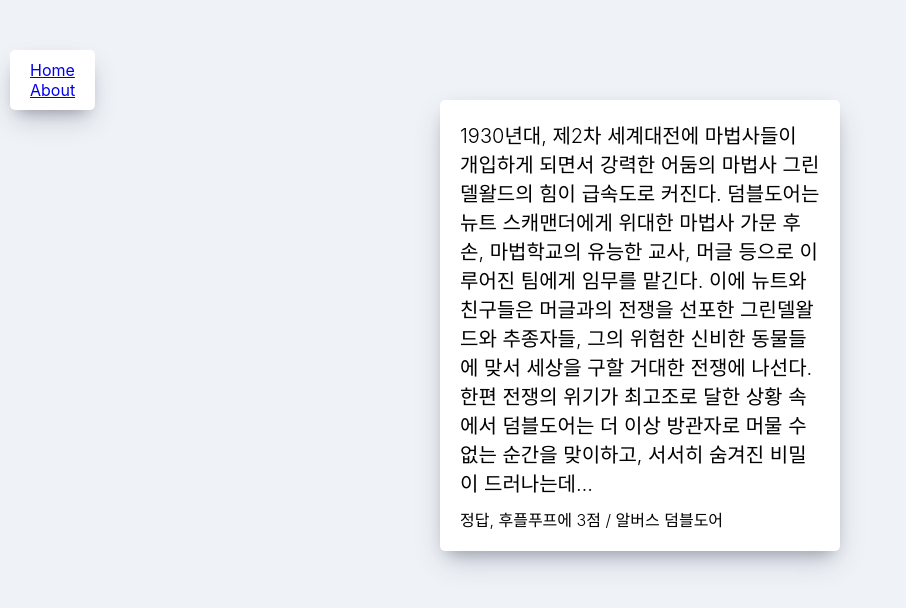
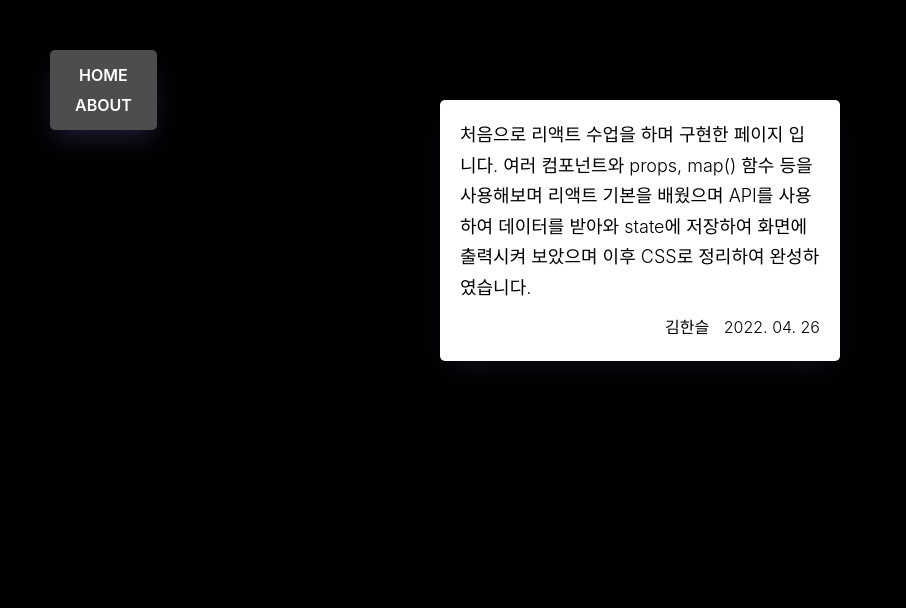
Before and after one commit to kimhansul/movie_app_2022, a React (Create React App) app: page /#/about in a window 1280 px wide. Shown: the top 608 px of the page, without its empty margins (0-906 px from the left). Built offline with nearby package versions, Linux system fonts and the light colour scheme.

Commit message:
구조 및 내용 일부 수정/CSS 수정

```diff
--- a/src/App.css
+++ b/src/App.css
@@ -4,7 +4,7 @@
 body{
     margin: 0;
     padding: 0;
-    background-color: #eff3f7;
+    background-color: #000000;
     height: 100%;
     font-family: -apple-system, BlinkMacSystemFont, 'Segoe UI', Roboto, Oxygen, Ubuntu, Cantarell, 'Open Sans', 'Helvetica Neue', sans-serif;
 }
--- a/src/components/Movie.css
+++ b/src/components/Movie.css
@@ -2,33 +2,43 @@
     background-color: white;
     margin-bottom: 70px;
     font-weight: 300;
-    padding: 20px;
     border-radius: 5px;
     color: #adaeb9;
     box-shadow: 0 13px 27px -5px rgba(50, 50, 90, .25), 0 8px 16px -8px rgba(0, 0, 0, .3);
 }
 .movie__data a{
-    display: grid;
-    grid-template-columns: minmax(150px,1fr) 2fr;
+    display: block;
+    text-align: center;
     text-decoration: none;
     color: inherit;
+    position: relative;
+    transition: box-shadow .5s;
+}
+.movie__data a:hover{
+    box-shadow: 31px 3px 27px -8px rgb(203, 99, 99, .25), -22px 17px 16px -8px rgb(203, 65, 65, .3);
 }
 .movies img{
     position: relative;
-    top: -50px;
-    max-width: 150px;
-    width: 100%;
-    margin-right: 30px;
+    height: 70vh;
     box-shadow: 0 30px 60px -12px rgba(50, 50, 93, .25), 0 18px 36px -18px rgba(0, 0, 0, .3);
+}
+
+.movie__info{
+    color: #fff;
+    text-align: left;
+    position: absolute;
+    bottom: 0px;
+    left: 0;
+    padding: 30px;
 }
 .movie__title, .movie__year{
     margin: 0;
     font-weight: 300;
+    display: inline-block;
 }
 .movie__title{
-    margin-bottom: 5px;
     font-size: 24px;
-    color: #2c2c2c;
+    width: fit-content;
 }
 .movie__genres{
     list-style: none;
@@ -42,3 +52,17 @@
     margin-right: 10px;
     font-size: 14px;
 }
+.movie__year{
+    margin: 0 0 0 20px;
+}
+.movie__summary{
+    line-height: 1.5;
+}
+
+.movie__background{
+    background: linear-gradient(360deg, black, transparent);
+    width: 100%;
+    height: 100%;
+    position: absolute;
+    top: 0;
+}
--- a/src/components/Movie.js
+++ b/src/components/Movie.js
@@ -8,17 +8,31 @@ function Movie({title,year,summary,poster,genres}){
         <div className='movie__data'>
             <Link to={{pathname:'/movie-detail', state:{year, title, summary, poster, genres}}}>
                 <img src={poster} alt={title} title={title}></img>
-                <h3 className='movie__title'>{title}</h3>
-                <h5 className='movie__year'>{year}</h5>
-                <ul className='movie__genres'>
-                    {genres.map((genre, index)=>{
-                        return <li key={index} className='movie__genre'>{genre}</li>;
-                    })}
-                </ul>
-                <p className='movie__summary'>{summary.slice(0,180)}...</p>
+                <Background />
+                <Info title={title} year={year} summary={summary} genre={genres} />
             </Link>
         </div>
     );
+}
+
+function Info(info){
+    return(
+        <div className="movie__info">
+            <h3 className='movie__title'>{info.title}<span className="movie__year">{info.year}</span></h3>
+            <ul className='movie__genres'>
+                {info.genre.map((genre_info, index)=>{
+                    return <li key={index} className='movie__genre'>{genre_info}</li>;
+                })}
+                </ul>
+            <p className='movie__summary'>{info.summary.slice(0,180)}...</p>
+        </div>
+    )
+}
+
+function Background(){
+    return(
+        <div className="movie__background"></div>
+    )
 }
 
 Movie.propTypes={
--- a/src/components/Navigation.css
+++ b/src/components/Navigation.css
@@ -2,13 +2,27 @@
     z-index: 1;
     position: fixed;
     top: 50px;
-    left: 10px;
+    left: 50px;
     display: flex;
     flex-direction: column;
+    background: rgba(255, 255, 255, .3);
+    padding: 10px 20px;
+    box-shadow: 0 13px 27px -5px rgba(50, 50, 93, .58), 0 8px 16px -8px rgba(0, 0, 0, .3), 0 -6px 16px -6px rgba(0, 0, 0, .025);
+    border-radius: 5px;
+}
+.nav a{
+    color: #fff;
+    text-align: center;
+    font-weight: 600;
+    text-decoration: none;
+    text-transform: uppercase;
+    display: inline-block;
+    padding: 5px;
+    transition: all .4s;
+}
+.nav a:hover{
+    color: #1a1a1a;
     background: #fff;
-    padding: 10px 20px;
-    box-shadow: 0 13px 27px -5px rgba(50, 50, 93, .25), 0 8px 16px -8px rgba(0, 0, 0, .3), 0 -6px 16px -6px rgba(0, 0, 0, .025);
-    border-radius: 5px;
 }
 
 @media screen and (max-width:1090px){
@@ -17,16 +31,12 @@
         top: initial;
         bottom: 0;
         width: 100%;
+        background: rgba(255, 255, 255, .6);
     }
     .nav a{
-        text-decoration: none;
-        color: #0008fc;
-        text-transform: uppercase;
         font-size: 12px;
-        text-align: center;
-        font-weight: 600;
     }
     .nav a:not(:last-child){
-        margin-bottom: 20px;
+        margin-bottom: 5px;
     }
 }
--- a/src/routes/About.css
+++ b/src/routes/About.css
@@ -7,11 +7,17 @@
     margin: 100px auto 0;
     max-width: 400px;
     font-weight: 300;
+    line-height: 1.7;
 }
-.about__container span:first-child{
-    font-size: 20px;
+.about__container>span:first-child{
+    font-size: 18px;
 }
-.about__container span:last-child{
+.about__container>span:last-child{
     display: block;
     margin-top: 10px;
+    text-align: right;
 }
+.about__name{
+    display: inline-block;
+    margin-right: 10px;
+}
--- a/src/routes/About.js
+++ b/src/routes/About.js
@@ -6,9 +6,9 @@ function About(props){
     return (
         <div className="about__container">
             <span>
-            1930년대, 제2차 세계대전에 마법사들이 개입하게 되면서 강력한 어둠의 마법사 그린델왈드의 힘이 급속도로 커진다. 덤블도어는 뉴트 스캐맨더에게 위대한 마법사 가문 후손, 마법학교의 유능한 교사, 머글 등으로 이루어진 팀에게 임무를 맡긴다. 이에 뉴트와 친구들은 머글과의 전쟁을 선포한 그린델왈드와 추종자들, 그의 위험한 신비한 동물들에 맞서 세상을 구할 거대한 전쟁에 나선다. 한편 전쟁의 위기가 최고조로 달한 상황 속에서 덤블도어는 더 이상 방관자로 머물 수 없는 순간을 맞이하고, 서서히 숨겨진 비밀이 드러나는데…
+            처음으로 리액트 수업을 하며 구현한 페이지 입니다. 여러 컴포넌트와 props, map() 함수 등을 사용해보며 리액트 기본을 배웠으며 API를 사용하여 데이터를 받아와 state에 저장하여 화면에 출력시켜 보았으며 이후 CSS로 정리하여 완성하였습니다.
             </span>
-            <span>정답, 후플푸프에 3점 / 알버스 덤블도어</span>
+            <span><span className="about__name">김한슬</span> 2022. 04. 26</span>
         </div>
     )
 }
--- a/src/routes/Detail.css
+++ b/src/routes/Detail.css
@@ -1,10 +1,15 @@
 .detail{
-    background: #fff;
-    margin-bottom: 70px;
-    font-weight: 300;
-    padding: 20px;
-    border-radius: 5px;
-    color: #adaeb9;
+    display: grid;
+    justify-content: center;
+    align-items: center;
+    grid-template-columns: auto 1fr;
+    grid-gap: 100px;
+    padding: 50px;
+    width: 65%;
+    margin: 50px auto;
+    padding-top: 70px;
+    color: #fff;
+    background: rgba(255, 255, 255, .3);
     box-shadow: 0 13px 27px -5px rgba(50, 50, 93, .25), 0 8px 16px -8px rgba(0, 0, 0, .3), 0 -6px 16px -6px rgba(0, 0, 0, .025);
 }
 .detail img{
@@ -15,39 +20,6 @@
     margin-right: 30px;
     box-shadow: 0 13px 27px -5px rgba(50, 50, 93, .25), 0 8px 16px -8px rgba(0, 0, 0, .3), 0 -6px 16px -6px rgba(0, 0, 0, .025);
 }
-.detail .movie__title, .detail .movie__year{
-    margin: 0;
-    font-weight: 300;
-}
-.detail .movie__title{
-    margin-bottom: 5px;
-    font-size: 24px;
-    color: #2c2c2c;
-}
-.detail .movie__genres{
-    list-style: none;
-    padding: 0;
-    margin: 0;
-    display: flex;
-    flex-wrap: wrap;
-    margin: 5px 0;
-}
-.detail .movie__genres li, .detail .movie__year{
-    margin-right: 10px;
-    font-size: 14px;
-}
-.detail{
-    display: grid;
-    justify-content: center;
-    align-items: center;
-    grid-template-columns: repeat(2, minmax(400px, 1fr));
-    grid-gap: 100px;
-    padding: 50px;
-    width: 80%;
-    margin: 50px auto;
-    padding-top: 70px;
-    background: #efefef;
-}
 @media screen and (max-width:1090px){
     .detail{
         grid-template-columns: 1fr;
--- a/src/routes/Home.css
+++ b/src/routes/Home.css
@@ -4,7 +4,7 @@
 body{
     margin: 0 0 0 0;
     padding: 0;
-    background-color: #eff3f7;
+    background-color: #000000;
     height: 100%;
     font-family: -apple-system, BlinkMacSystemFont, 'Segoe UI', Roboto, Oxygen, Ubuntu, Cantarell, 'Open Sans', 'Helvetica Neue', sans-serif;
 }
@@ -28,6 +28,7 @@ body{
     padding: 50px;
     width: 80%;
     padding-top: 70px;
+    justify-items: center;
 }
 
 @media screen and (max-width:1090px){
--- a/src/routes/Home.js
+++ b/src/routes/Home.js
@@ -25,7 +25,7 @@ class Home extends React.Component{
         {isLoding ? (<div className='loader'><span className='loader__text'>'로딩중...'</span></div>) :
           (<div className='movies'>
             {movies.map((movie)=>{
-              return <Movie
+              return (<Movie
                 key={movie.id}
                 id={movie.id}
                 year={movie.year}
@@ -33,7 +33,7 @@ class Home extends React.Component{
                 summary={movie.summary}
                 poster={movie.medium_cover_image}
                 genres={movie.genres}
-              />;
+              />);
             })}
           </div>)
         }
```
